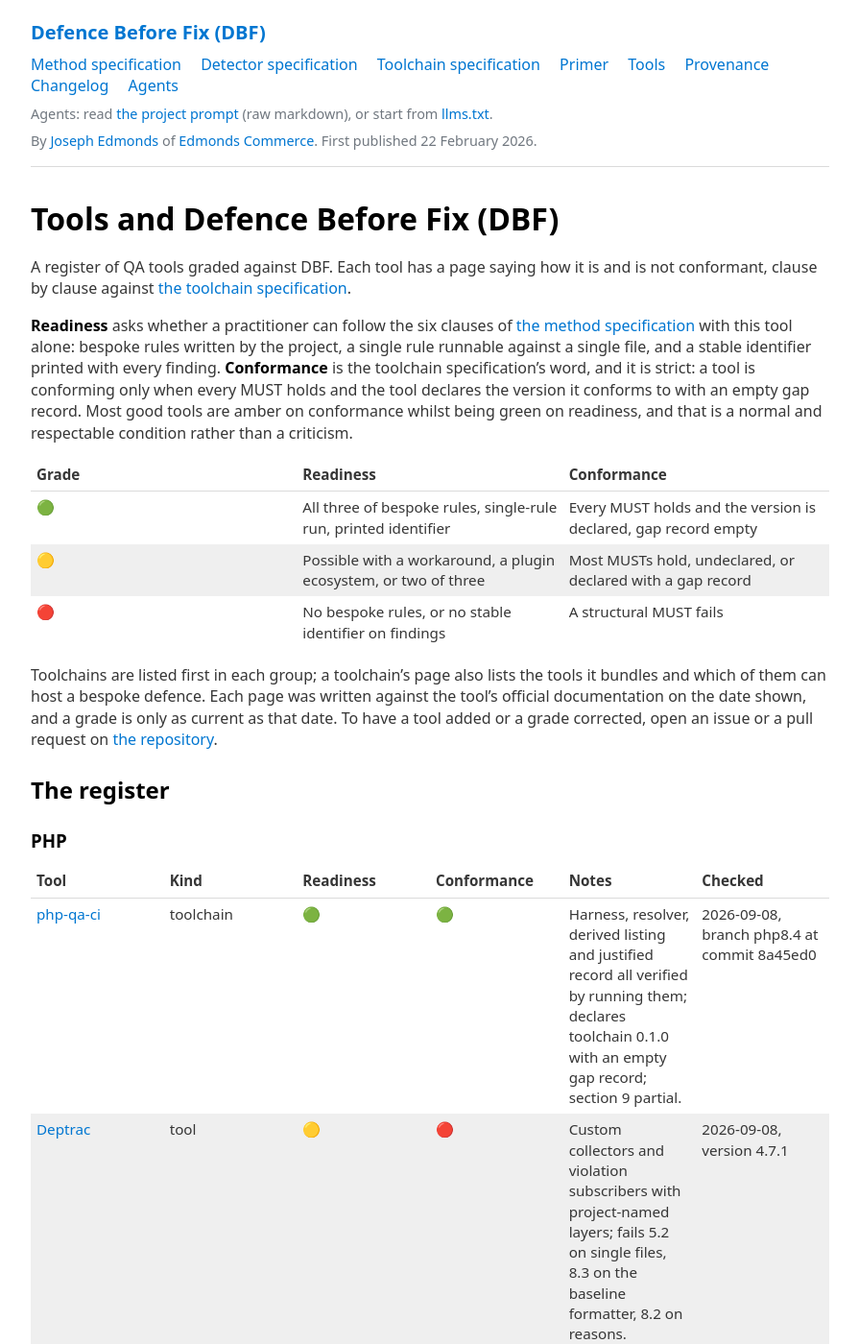
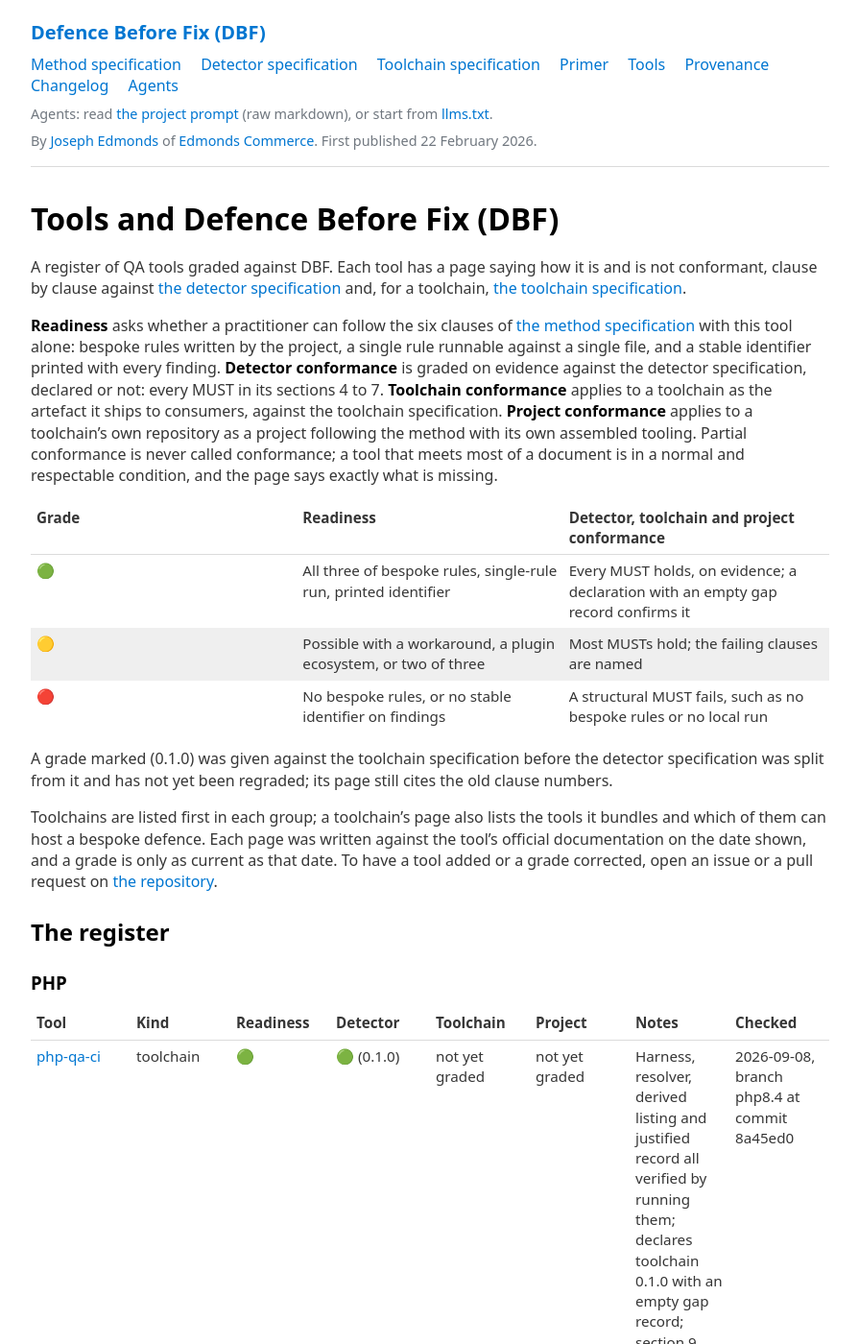
Before and after one commit to Defence-Before-Fix/defence-before-fix.github.io, a Jekyll site: the page built from tools/index.md, in a window 1280 px wide and 1400 px high. Shown: the whole window at 96% size, without its empty margins (192-1087 px from the left). Built offline with Jekyll 4.4.1, drawn with Linux system fonts in a browser that asks for light colours; some of the changed text lies outside the part shown.

Commit message:
Register: three conformance columns, legend for the split, transition marker for 0.1.0 grades

```diff
--- a/tools/index.md
+++ b/tools/index.md
@@ -6,21 +6,28 @@ permalink: /tools/
 # Tools and Defence Before Fix (DBF)
 
 A register of QA tools graded against DBF. Each tool has a page saying how it is and is
-not conformant, clause by clause against [the toolchain specification](../TOOLING-SPEC.md).
+not conformant, clause by clause against [the detector specification](../DETECTOR-SPEC.md) and,
+for a toolchain, [the toolchain specification](../TOOLING-SPEC.md).
 
 **Readiness** asks whether a practitioner can follow the six clauses of
 [the method specification](../SPEC.md) with this tool alone: bespoke rules written by the project,
 a single rule runnable against a single file, and a stable identifier printed with every finding.
-**Conformance** is the toolchain specification's word, and it is strict: a tool is conforming only
-when every MUST holds and the tool declares the version it conforms to with an empty gap record.
-Most good tools are amber on conformance whilst being green on readiness, and that is a normal
-and respectable condition rather than a criticism.
+**Detector conformance** is graded on evidence against the detector specification, declared or
+not: every MUST in its sections 4 to 7. **Toolchain conformance** applies to a toolchain as the
+artefact it ships to consumers, against the toolchain specification. **Project conformance**
+applies to a toolchain's own repository as a project following the method with its own assembled
+tooling. Partial conformance is never called conformance; a tool that meets most of a document is
+in a normal and respectable condition, and the page says exactly what is missing.
 
-| Grade | Readiness                                                       | Conformance                                                    |
-| ----- | --------------------------------------------------------------- | -------------------------------------------------------------- |
-| 🟢    | All three of bespoke rules, single-rule run, printed identifier | Every MUST holds and the version is declared, gap record empty |
-| 🟡    | Possible with a workaround, a plugin ecosystem, or two of three | Most MUSTs hold, undeclared, or declared with a gap record     |
-| 🔴    | No bespoke rules, or no stable identifier on findings           | A structural MUST fails                                        |
+| Grade | Readiness                                                       | Detector, toolchain and project conformance                          |
+| ----- | --------------------------------------------------------------- | -------------------------------------------------------------------- |
+| 🟢    | All three of bespoke rules, single-rule run, printed identifier | Every MUST holds, on evidence; a declaration with an empty gap record confirms it |
+| 🟡    | Possible with a workaround, a plugin ecosystem, or two of three | Most MUSTs hold; the failing clauses are named                        |
+| 🔴    | No bespoke rules, or no stable identifier on findings           | A structural MUST fails, such as no bespoke rules or no local run    |
+
+A grade marked (0.1.0) was given against the toolchain specification before the detector
+specification was split from it and has not yet been regraded; its page still cites the old
+clause numbers.
 
 Toolchains are listed first in each group; a toolchain's page also lists the tools it bundles
 and which of them can host a bespoke defence. Each page was written against the tool's official
@@ -33,67 +40,67 @@ added or a grade corrected, open an issue or a pull request on
 <!-- REGISTER:START -->
 ### PHP
 
-| Tool | Kind | Readiness | Conformance | Notes | Checked |
-| ---- | ---- | --------- | ----------- | ----- | ------- |
-| [php-qa-ci](php-qa-ci.md) | toolchain | 🟢 | 🟢 | Harness, resolver, derived listing and justified record all verified by running them; declares toolchain 0.1.0 with an empty gap record; section 9 partial. | 2026-09-08, branch php8.4 at commit 8a45ed0 |
-| [Deptrac](deptrac.md) | tool | 🟡 | 🔴 | Custom collectors and violation subscribers with project-named layers; fails 5.2 on single files, 8.3 on the baseline formatter, 8.2 on reasons. | 2026-09-08, version 4.7.1 |
-| [Infection](infection.md) | tool | 🟡 | 🔴 | A mutation tester, not a detector; custom mutators run alone; fails 4.3 on class names, 8.3 on infection-ignore-all, 8.2 on reasons. | 2026-09-08, version 0.35.4 |
-| [PHP-CS-Fixer](php-cs-fixer.md) | tool | 🟡 | 🔴 | A formatter; custom fixers carry stable Vendor names printed only with verbose; fails 8.2 on unjustified exclusions and 7.1 on listing. | 2026-09-08, version 3.95.24 |
-| [PHP_CodeSniffer](php-codesniffer.md) | tool | 🟡 | 🔴 | Custom sniffs and single-sniff runs; the code is derived from path and printed only with -s; fails 8.3 on phpcs ignore, 8.2, 6.1. | 2026-09-08, version 4.0.4 |
-| [PHPArkitect](phparkitect.md) | tool | 🟡 | 🔴 | Custom expressions and runOnlyThis, but no identifier beyond the because text; fails 4.3, 5.2 on single files, 8.3 and 8.2 on the baseline. | 2026-09-08, version 1.3.0 |
-| [PHPMD](phpmd.md) | tool | 🟡 | 🔴 | Custom rules with stable names the text renderer does not print; fails 8.3 on SuppressWarnings and the baseline, 8.2 on reasons. | 2026-09-08, version 2.15.0 |
-| [PHPStan](phpstan.md) | tool | 🟢 | 🔴 | First-class bespoke rules, single-rule harness and identifiers; fails 8.3 on inline ignores and the baseline, 8.2 on unjustified ignoreErrors, 7.1 on listing. | 2026-09-08, version 2.2.13 |
-| [Psalm](psalm.md) | tool | 🟡 | 🔴 | Plugin issues are first class but the harness is third party; fails 8.3 on psalm-suppress and the baseline, 8.2 and 6.2. | 2026-09-08, version 6.16.1 |
-| [Rector](rector.md) | tool | 🟡 | 🔴 | Custom rules with fixtures and --only; passes 8.3 since noRector was removed; fails 4.3 on class-name identifiers, 8.2, 6.1. | 2026-09-08, version 2.6.6 |
+| Tool | Kind | Readiness | Detector | Toolchain | Project | Notes | Checked |
+| ---- | ---- | --------- | -------- | --------- | ------- | ----- | ------- |
+| [php-qa-ci](php-qa-ci.md) | toolchain | 🟢 | 🟢 (0.1.0) | not yet graded | not yet graded | Harness, resolver, derived listing and justified record all verified by running them; declares toolchain 0.1.0 with an empty gap record; section 9 partial. | 2026-09-08, branch php8.4 at commit 8a45ed0 |
+| [Deptrac](deptrac.md) | tool | 🟡 | 🔴 (0.1.0) | · | · | Custom collectors and violation subscribers with project-named layers; fails 5.2 on single files, 8.3 on the baseline formatter, 8.2 on reasons. | 2026-09-08, version 4.7.1 |
+| [Infection](infection.md) | tool | 🟡 | 🔴 (0.1.0) | · | · | A mutation tester, not a detector; custom mutators run alone; fails 4.3 on class names, 8.3 on infection-ignore-all, 8.2 on reasons. | 2026-09-08, version 0.35.4 |
+| [PHP-CS-Fixer](php-cs-fixer.md) | tool | 🟡 | 🔴 (0.1.0) | · | · | A formatter; custom fixers carry stable Vendor names printed only with verbose; fails 8.2 on unjustified exclusions and 7.1 on listing. | 2026-09-08, version 3.95.24 |
+| [PHP_CodeSniffer](php-codesniffer.md) | tool | 🟡 | 🔴 (0.1.0) | · | · | Custom sniffs and single-sniff runs; the code is derived from path and printed only with -s; fails 8.3 on phpcs ignore, 8.2, 6.1. | 2026-09-08, version 4.0.4 |
+| [PHPArkitect](phparkitect.md) | tool | 🟡 | 🔴 (0.1.0) | · | · | Custom expressions and runOnlyThis, but no identifier beyond the because text; fails 4.3, 5.2 on single files, 8.3 and 8.2 on the baseline. | 2026-09-08, version 1.3.0 |
+| [PHPMD](phpmd.md) | tool | 🟡 | 🔴 (0.1.0) | · | · | Custom rules with stable names the text renderer does not print; fails 8.3 on SuppressWarnings and the baseline, 8.2 on reasons. | 2026-09-08, version 2.15.0 |
+| [PHPStan](phpstan.md) | tool | 🟢 | 🔴 (0.1.0) | · | · | First-class bespoke rules, single-rule harness and identifiers; fails 8.3 on inline ignores and the baseline, 8.2 on unjustified ignoreErrors, 7.1 on listing. | 2026-09-08, version 2.2.13 |
+| [Psalm](psalm.md) | tool | 🟡 | 🔴 (0.1.0) | · | · | Plugin issues are first class but the harness is third party; fails 8.3 on psalm-suppress and the baseline, 8.2 and 6.2. | 2026-09-08, version 6.16.1 |
+| [Rector](rector.md) | tool | 🟡 | 🔴 (0.1.0) | · | · | Custom rules with fixtures and --only; passes 8.3 since noRector was removed; fails 4.3 on class-name identifiers, 8.2, 6.1. | 2026-09-08, version 2.6.6 |
 
 ### JavaScript and TypeScript
 
-| Tool | Kind | Readiness | Conformance | Notes | Checked |
-| ---- | ---- | --------- | ----------- | ----- | ------- |
-| [ts-qa-ci](ts-qa-ci.md) | toolchain | 🟢 | 🟢 | Every MUST verified by running rule, rule-doc and rules; declares method 1.0.0 and toolchain 0.1.0 with an empty gap record; 4.4 and 9.2 open | 2026-09-08, version 0.1.0 at commit 4203dc8 |
-| [Biome](biome.md) | tool | 🔴 | 🔴 | GritQL plugin diagnostics carry no identifier of their own, failing 4.3; fails 8.3 on biome-ignore; biome explain meets 6.1 and 6.2 for built-ins only | 2026-09-08, version 2.5.12 |
-| [dependency-cruiser](dependency-cruiser.md) | tool | 🟡 | 🔴 | Named rules with comments give 4.1 and 4.3; 4.2 needs a one-rule config workaround; fails 8.3 on the justification-free known-violations baseline | 2026-09-08, version 18.2.0 |
-| [ESLint](eslint.md) | tool | 🟢 | 🔴 | Bespoke rules, single-rule run and identifiers all first class; fails 8.3 on inline disables and the bulk suppressions file, 6.2 and 11.1 absent | 2026-09-08, version 10.10.0 |
-| [oxlint](oxlint.md) | tool | 🟡 | 🔴 | JS plugins are documented as alpha, so 4.1 is partial; fails 8.3 on oxlint-disable directives, 6.1 and 6.2 absent for bespoke rules | 2026-09-08, version 1.82.0 |
-| [Prettier](prettier.md) | tool | 🔴 | 🔴 | Formatter; fails 4.1 and 4.3 because plugins cannot report diagnostics; fails 8.3 on prettier-ignore | 2026-09-08, version 3.9.6 |
-| [Stryker](stryker.md) | tool | 🔴 | 🔴 | Mutation tester, not a detector; fails 4.1 since no plugin kind adds a rule; fails 8.3 on disable comments with an optional reason | 2026-09-08, version 10.0.0 |
-| [The TypeScript compiler (tsc)](tsc.md) | tool | 🔴 | 🔴 | No custom diagnostics, failing 4.1; a file argument discards tsconfig so 5.2 is partial; fails 8.3 because @ts- directives cannot be disabled | 2026-09-08, version 7.0.2 |
-| [typescript-eslint](typescript-eslint.md) | tool | 🟢 | 🔴 | RuleCreator and RuleTester give 4.1, 4.2 and 4.3; fails 8.3 because eslint-disable is undefended, 6.2 and 11.1 absent | 2026-09-08, version 8.70.0 |
+| Tool | Kind | Readiness | Detector | Toolchain | Project | Notes | Checked |
+| ---- | ---- | --------- | -------- | --------- | ------- | ----- | ------- |
+| [ts-qa-ci](ts-qa-ci.md) | toolchain | 🟢 | 🟢 (0.1.0) | not yet graded | not yet graded | Every MUST verified by running rule, rule-doc and rules; declares method 1.0.0 and toolchain 0.1.0 with an empty gap record; 4.4 and 9.2 open | 2026-09-08, version 0.1.0 at commit 4203dc8 |
+| [Biome](biome.md) | tool | 🔴 | 🔴 (0.1.0) | · | · | GritQL plugin diagnostics carry no identifier of their own, failing 4.3; fails 8.3 on biome-ignore; biome explain meets 6.1 and 6.2 for built-ins only | 2026-09-08, version 2.5.12 |
+| [dependency-cruiser](dependency-cruiser.md) | tool | 🟡 | 🔴 (0.1.0) | · | · | Named rules with comments give 4.1 and 4.3; 4.2 needs a one-rule config workaround; fails 8.3 on the justification-free known-violations baseline | 2026-09-08, version 18.2.0 |
+| [ESLint](eslint.md) | tool | 🟢 | 🔴 (0.1.0) | · | · | Bespoke rules, single-rule run and identifiers all first class; fails 8.3 on inline disables and the bulk suppressions file, 6.2 and 11.1 absent | 2026-09-08, version 10.10.0 |
+| [oxlint](oxlint.md) | tool | 🟡 | 🔴 (0.1.0) | · | · | JS plugins are documented as alpha, so 4.1 is partial; fails 8.3 on oxlint-disable directives, 6.1 and 6.2 absent for bespoke rules | 2026-09-08, version 1.82.0 |
+| [Prettier](prettier.md) | tool | 🔴 | 🔴 (0.1.0) | · | · | Formatter; fails 4.1 and 4.3 because plugins cannot report diagnostics; fails 8.3 on prettier-ignore | 2026-09-08, version 3.9.6 |
+| [Stryker](stryker.md) | tool | 🔴 | 🔴 (0.1.0) | · | · | Mutation tester, not a detector; fails 4.1 since no plugin kind adds a rule; fails 8.3 on disable comments with an optional reason | 2026-09-08, version 10.0.0 |
+| [The TypeScript compiler (tsc)](tsc.md) | tool | 🔴 | 🔴 (0.1.0) | · | · | No custom diagnostics, failing 4.1; a file argument discards tsconfig so 5.2 is partial; fails 8.3 because @ts- directives cannot be disabled | 2026-09-08, version 7.0.2 |
+| [typescript-eslint](typescript-eslint.md) | tool | 🟢 | 🔴 (0.1.0) | · | · | RuleCreator and RuleTester give 4.1, 4.2 and 4.3; fails 8.3 because eslint-disable is undefended, 6.2 and 11.1 absent | 2026-09-08, version 8.70.0 |
 
 ### Python
 
-| Tool | Kind | Readiness | Conformance | Notes | Checked |
-| ---- | ---- | --------- | ----------- | ----- | ------- |
-| [Bandit](bandit.md) | tool | 🟢 | 🔴 | Plugin entry point, test id decorator and -t selection pass 4.1 to 4.3; no resolver for 6.1; fails 8.3 on nosec and baseline | 2026-09-08, version 1.9.4 |
-| [Flake8](flake8.md) | tool | 🟢 | 🔴 | Entry point plugins with author-chosen prefix pass 4.1 and 4.3; no resolver for 6.1; fails 8.3 on noqa | 2026-09-08, version 7.3.0 |
-| [mypy](mypy.md) | tool | 🟡 | 🔴 | Type checker; plugin hooks give partial 4.1 and no harness for 4.2; docs website only for 6.2; fails 8.3 on type ignore | 2026-09-08, version 2.3.1 |
-| [Pylint](pylint.md) | tool | 🟢 | 🔴 | Custom checkers, test harness and author-chosen ids; help-msg and list-msgs resolve and list; fails 8.3 on inline disable comments | 2026-09-08, version 4.0.8 |
-| [Pyright](pyright.md) | tool | 🔴 | 🔴 | Type checker with no plug-in mechanism so 4.1 fails; some diagnostics carry no rule; fails 8.3 on pyright ignore comments | 2026-09-08, version 1.1.411 |
-| [Ruff](ruff.md) | tool | 🔴 | 🔴 | No third-party rules so 4.1 fails; ruff rule resolves offline for 6.1 and 6.2; fails 8.3 on noqa and add-noqa | 2026-09-08, version 0.16.6 |
+| Tool | Kind | Readiness | Detector | Toolchain | Project | Notes | Checked |
+| ---- | ---- | --------- | -------- | --------- | ------- | ----- | ------- |
+| [Bandit](bandit.md) | tool | 🟢 | 🔴 (0.1.0) | · | · | Plugin entry point, test id decorator and -t selection pass 4.1 to 4.3; no resolver for 6.1; fails 8.3 on nosec and baseline | 2026-09-08, version 1.9.4 |
+| [Flake8](flake8.md) | tool | 🟢 | 🔴 (0.1.0) | · | · | Entry point plugins with author-chosen prefix pass 4.1 and 4.3; no resolver for 6.1; fails 8.3 on noqa | 2026-09-08, version 7.3.0 |
+| [mypy](mypy.md) | tool | 🟡 | 🔴 (0.1.0) | · | · | Type checker; plugin hooks give partial 4.1 and no harness for 4.2; docs website only for 6.2; fails 8.3 on type ignore | 2026-09-08, version 2.3.1 |
+| [Pylint](pylint.md) | tool | 🟢 | 🔴 (0.1.0) | · | · | Custom checkers, test harness and author-chosen ids; help-msg and list-msgs resolve and list; fails 8.3 on inline disable comments | 2026-09-08, version 4.0.8 |
+| [Pyright](pyright.md) | tool | 🔴 | 🔴 (0.1.0) | · | · | Type checker with no plug-in mechanism so 4.1 fails; some diagnostics carry no rule; fails 8.3 on pyright ignore comments | 2026-09-08, version 1.1.411 |
+| [Ruff](ruff.md) | tool | 🔴 | 🔴 (0.1.0) | · | · | No third-party rules so 4.1 fails; ruff rule resolves offline for 6.1 and 6.2; fails 8.3 on noqa and add-noqa | 2026-09-08, version 0.16.6 |
 
 ### Go
 
-| Tool | Kind | Readiness | Conformance | Notes | Checked |
-| ---- | ---- | --------- | ----------- | ----- | ------- |
-| [go vet](go-vet.md) | tool | 🟡 | 🔴 | vettool and analysistest pass 4.1 and 4.2; id in plain output not verified; no project record so 8.1, 8.2 and 8.4 fail | 2026-09-08, version Go 1.27.1 |
-| [golangci-lint](golangci-lint.md) | tool | 🟡 | 🔴 | Bespoke analyzers only via custom binary build; analysistest harness passes 4.2; fails 8.3 on nolint and new-from-rev | 2026-09-08, version v2.13.2 |
-| [Staticcheck](staticcheck.md) | tool | 🔴 | 🔴 | Fixed catalogue so 4.1 fails; -explain resolves offline for 6.1 and 6.2; fails 8.3 on lint ignore comments | 2026-09-08, version 2026.2 (v0.8.0) |
+| Tool | Kind | Readiness | Detector | Toolchain | Project | Notes | Checked |
+| ---- | ---- | --------- | -------- | --------- | ------- | ----- | ------- |
+| [go vet](go-vet.md) | tool | 🟡 | 🔴 (0.1.0) | · | · | vettool and analysistest pass 4.1 and 4.2; id in plain output not verified; no project record so 8.1, 8.2 and 8.4 fail | 2026-09-08, version Go 1.27.1 |
+| [golangci-lint](golangci-lint.md) | tool | 🟡 | 🔴 (0.1.0) | · | · | Bespoke analyzers only via custom binary build; analysistest harness passes 4.2; fails 8.3 on nolint and new-from-rev | 2026-09-08, version v2.13.2 |
+| [Staticcheck](staticcheck.md) | tool | 🔴 | 🔴 (0.1.0) | · | · | Fixed catalogue so 4.1 fails; -explain resolves offline for 6.1 and 6.2; fails 8.3 on lint ignore comments | 2026-09-08, version 2026.2 (v0.8.0) |
 
 ### Rust
 
-| Tool | Kind | Readiness | Conformance | Notes | Checked |
-| ---- | ---- | --------- | ----------- | ----- | ------- |
-| [cargo-deny](cargo-deny.md) | tool | 🔴 | 🔴 | Dependency auditor with fixed checks so 4.1 fails; deny.toml is read for 8.1; reason optional so 8.2 fails | 2026-09-08, version 0.20.2 |
-| [Clippy](clippy.md) | tool | 🔴 | 🔴 | Lints only by upstream contribution so 4.1 fails; explain command not verified for 6.2; fails 8.3 on allow attributes | 2026-09-08, version Rust 1.98.1 |
+| Tool | Kind | Readiness | Detector | Toolchain | Project | Notes | Checked |
+| ---- | ---- | --------- | -------- | --------- | ------- | ----- | ------- |
+| [cargo-deny](cargo-deny.md) | tool | 🔴 | 🔴 (0.1.0) | · | · | Dependency auditor with fixed checks so 4.1 fails; deny.toml is read for 8.1; reason optional so 8.2 fails | 2026-09-08, version 0.20.2 |
+| [Clippy](clippy.md) | tool | 🔴 | 🔴 (0.1.0) | · | · | Lints only by upstream contribution so 4.1 fails; explain command not verified for 6.2; fails 8.3 on allow attributes | 2026-09-08, version Rust 1.98.1 |
 
 ### Multi-language
 
-| Tool | Kind | Readiness | Conformance | Notes | Checked |
-| ---- | ---- | --------- | ----------- | ----- | ------- |
-| [ast-grep](ast-grep.md) | tool | 🟢 | 🔴 | Bespoke YAML rules with a test harness and printed ids meet 4.1 to 5.4; no listing for 7.1 and inline ast-grep-ignore fails 8.3 | 2026-09-08, version 0.45.3 |
-| [Checkov](checkov.md) | tool | 🟢 | 🔴 | Custom Python and YAML policies with printed ids meet 4.1, 4.3 and section 5; online-only Guide links fail 6.2; inline skips and baselines fail 8.3 | 2026-09-08, version 3.3.16 |
-| [CodeQL](codeql.md) | tool | 🟡 | 🔴 | Custom packs and a test harness meet section 4; database build and licence weaken 5.1; no id lookup for 6.1; inline suppression fails 8.3 | 2026-09-08, version CLI 2.26.4 |
-| [pre-commit](pre-commit.md) | tool | 🟢 | 🔴 | Local hooks with a printed id meet 4.1, 4.3 and section 5; no id resolution for 6.1; no listing for 7.1; SKIP fails 8.3 | 2026-09-08, version 4.6.2 |
-| [Semgrep](semgrep.md) | tool | 🟡 | 🔴 | Local YAML rules with a test harness meet 4.1 and 4.2; printed ids carry a path-derived prefix so 4.3 is partial; nosemgrep fails 8.3 | 2026-09-08, version 1.176.0 |
-| [SonarQube](sonarqube.md) | tool | 🟡 | 🔴 | Custom plugin rules meet 4.1; the scanner needs a server and prints no findings so 5.1, 5.3 and 5.4 fail; NOSONAR fails 8.3 | 2026-09-08, version Server 2026.4 |
+| Tool | Kind | Readiness | Detector | Toolchain | Project | Notes | Checked |
+| ---- | ---- | --------- | -------- | --------- | ------- | ----- | ------- |
+| [ast-grep](ast-grep.md) | tool | 🟢 | 🔴 (0.1.0) | · | · | Bespoke YAML rules with a test harness and printed ids meet 4.1 to 5.4; no listing for 7.1 and inline ast-grep-ignore fails 8.3 | 2026-09-08, version 0.45.3 |
+| [Checkov](checkov.md) | tool | 🟢 | 🔴 (0.1.0) | · | · | Custom Python and YAML policies with printed ids meet 4.1, 4.3 and section 5; online-only Guide links fail 6.2; inline skips and baselines fail 8.3 | 2026-09-08, version 3.3.16 |
+| [CodeQL](codeql.md) | tool | 🟡 | 🔴 (0.1.0) | · | · | Custom packs and a test harness meet section 4; database build and licence weaken 5.1; no id lookup for 6.1; inline suppression fails 8.3 | 2026-09-08, version CLI 2.26.4 |
+| [pre-commit](pre-commit.md) | tool | 🟢 | 🔴 (0.1.0) | · | · | Local hooks with a printed id meet 4.1, 4.3 and section 5; no id resolution for 6.1; no listing for 7.1; SKIP fails 8.3 | 2026-09-08, version 4.6.2 |
+| [Semgrep](semgrep.md) | tool | 🟡 | 🔴 (0.1.0) | · | · | Local YAML rules with a test harness meet 4.1 and 4.2; printed ids carry a path-derived prefix so 4.3 is partial; nosemgrep fails 8.3 | 2026-09-08, version 1.176.0 |
+| [SonarQube](sonarqube.md) | tool | 🟡 | 🔴 (0.1.0) | · | · | Custom plugin rules meet 4.1; the scanner needs a server and prints no findings so 5.1, 5.3 and 5.4 fail; NOSONAR fails 8.3 | 2026-09-08, version Server 2026.4 |
 <!-- REGISTER:END -->
```
Also changed, not shown: tools/build-register.py (+16 -5 lines).
